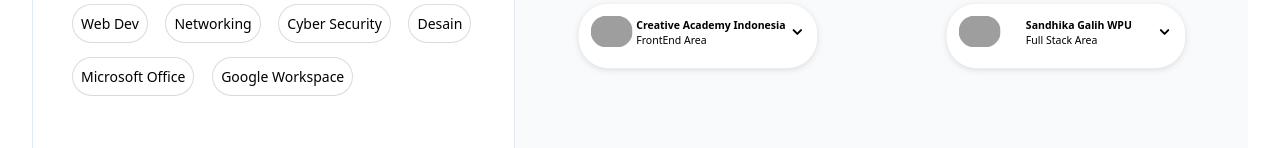
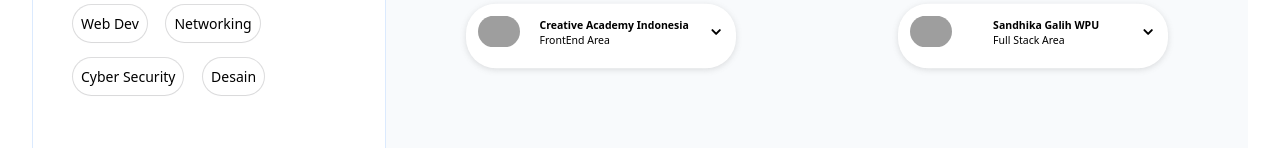
Before and after one commit to ADITYAzin/technIT, a website: page index.html in a window 1280 px wide. Shown: the part 2040-2188 px from the top of the page. Drawn offline with nearby package versions, Linux system fonts and the light colour scheme; grey boxes are pictures that could not be loaded.

Commit message:
removing-option

```diff
--- a/index.html
+++ b/index.html
@@ -131,8 +131,6 @@
                 <button class="option m-2 bg-white p-2 rounded-full shadow-sm" style="box-shadow: rgba(0, 0, 0, 0.02) 0px 1px 3px 0px, rgba(27, 31, 35, 0.15) 0px 0px 0px 1px;">Networking</button>
                 <button class="option m-2 bg-white p-2 rounded-full shadow-sm" style="box-shadow: rgba(0, 0, 0, 0.02) 0px 1px 3px 0px, rgba(27, 31, 35, 0.15) 0px 0px 0px 1px;">Cyber Security</button>
                 <button class="option m-2 bg-white p-2 rounded-full shadow-sm" style="box-shadow: rgba(0, 0, 0, 0.02) 0px 1px 3px 0px, rgba(27, 31, 35, 0.15) 0px 0px 0px 1px;">Desain</button>
-                <button class="option m-2 bg-white p-2 rounded-full shadow-sm" style="box-shadow: rgba(0, 0, 0, 0.02) 0px 1px 3px 0px, rgba(27, 31, 35, 0.15) 0px 0px 0px 1px;">Microsoft Office</button>
-                <button class="option m-2 bg-white p-2 rounded-full shadow-sm" style="box-shadow: rgba(0, 0, 0, 0.02) 0px 1px 3px 0px, rgba(27, 31, 35, 0.15) 0px 0px 0px 1px;">Google Workspace</button>
                 </main>
             </section>
             <div class="swiper mySwiper bg-slate-50 max-[1044px]:rounded-b-3xl h-[380px] max-[1044px]:h-[370px] px-6">
```
